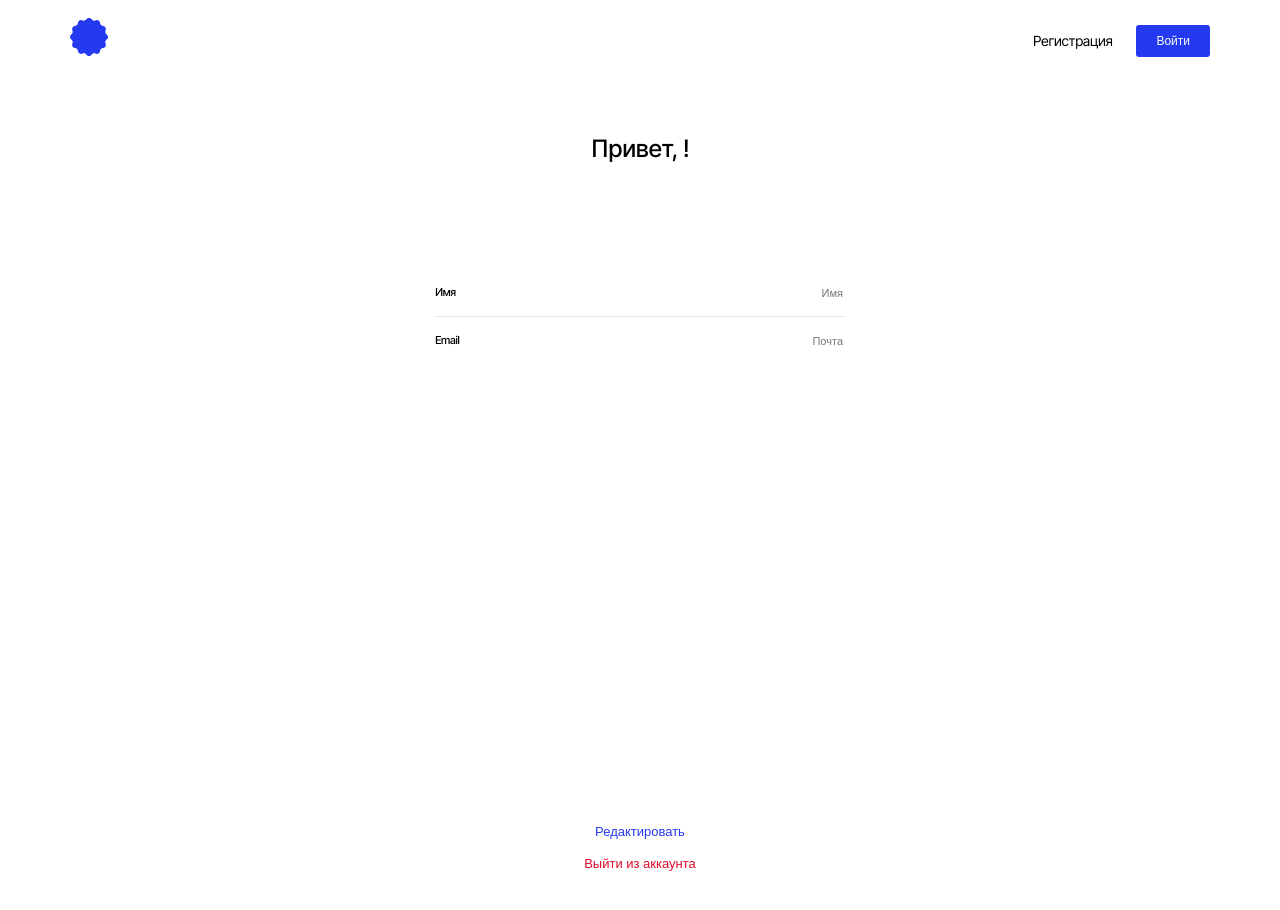
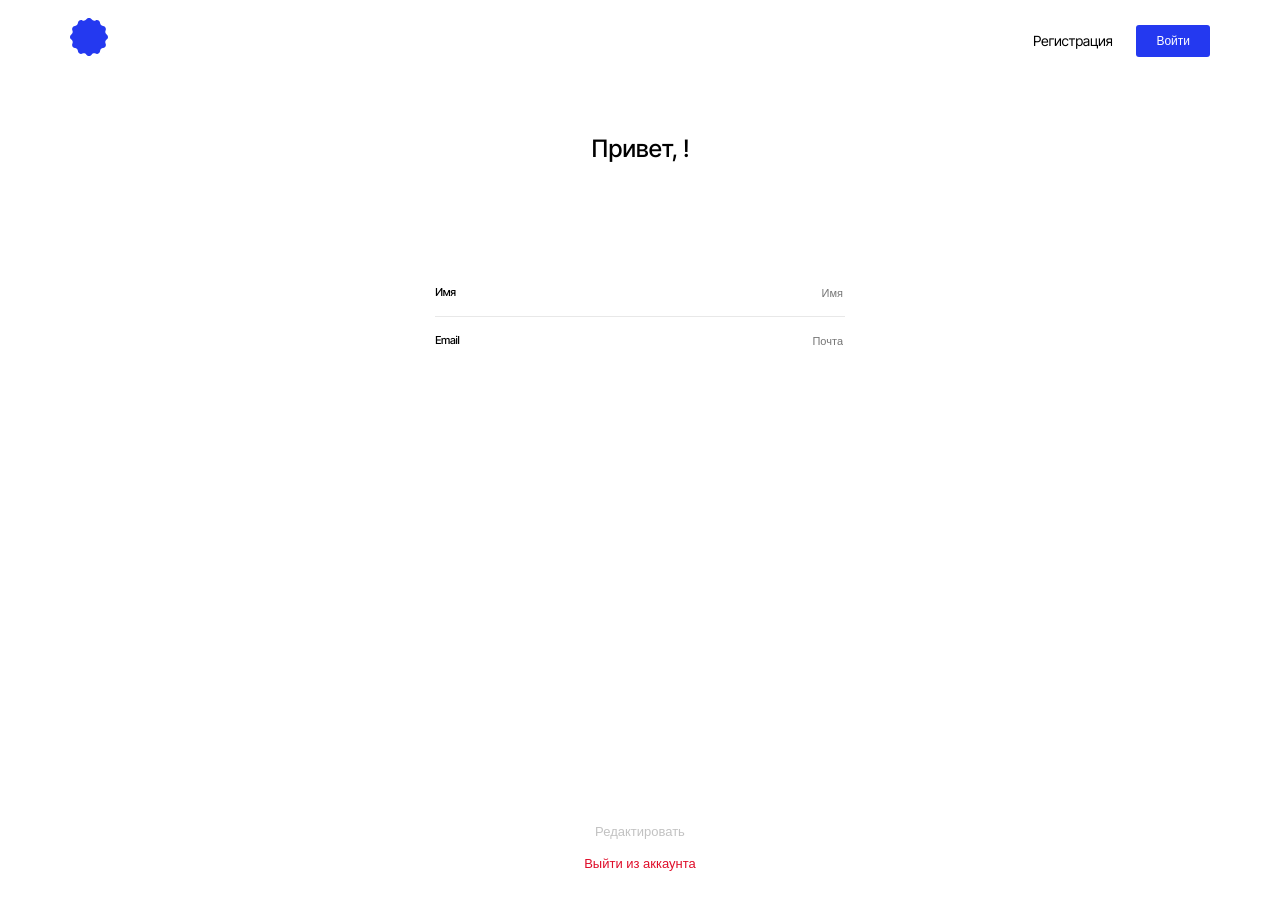
Before and after one commit to tatkuptcova/movies-explorer-frontend, a React (Create React App) app: page /profile in a window 1280 px wide. Built offline with nearby package versions, Linux system fonts and the light colour scheme; no server answers; sample sign-in values are in the browser's storage.

Commit message:
recent edits

```diff
--- a/src/components/App/App.jsx
+++ b/src/components/App/App.jsx
@@ -34,7 +34,7 @@ import {
   SERVERERROR,
   AUTHERROR,
   DEFAULTRAILER,
-  DEFAULTIMAGE
+  DEFAULTIMAGE,
 } from '../../utils/config';
 
 function App() {
@@ -105,7 +105,7 @@ function App() {
           console.log('error 500');
         });
     }
-  }, []);
+  }, [isLoggedIn]);
 
 
   React.useEffect(() => {
@@ -147,7 +147,8 @@ function App() {
 
   function onLogin(email, password) {
     getBeatMovies();
-    auth.login(email, password)
+    auth
+      .login(email, password)
       .then((res) => {
         localStorage.setItem('jwt', res.token);
         setIsLoggedIn(true);
@@ -158,7 +159,7 @@ function App() {
           setIsLoginError(AUTHERROR);
         }
         console.log(err);
-      });
+    });
   }
 
   function getBeatMovies() {
@@ -192,6 +193,7 @@ function App() {
 
     if (array === beatFilmsArray) {
       setIsSearching(true);
+      setIsSearchingSaved(false);
     } else if (array === savedMovies) {
       setIsSearchingSaved(true);
     }
@@ -282,6 +284,9 @@ function App() {
           );
           setSavedMovieIds((state) =>
             state.filter((id) => id !== movie.movieId)
+          );
+          setSearchResultSavedArray((state) =>
+            state.filter((item) => item.movieId !== movie.movieId)
           );
         }
       })
--- a/src/components/Login/Login.jsx
+++ b/src/components/Login/Login.jsx
@@ -54,7 +54,8 @@ function Login({ onLogin, isLoginError }) {
             required
           />
           <p className="login__input-error">
-            {errors.email?.type === 'required' && 'Это обязательное поле'}
+            {errors.email?.type === 'required' &&
+              'Это обязательное поле'}
             {errors.email?.type === 'pattern' &&
               'Почта должна соответствовать почте'}
           </p>
--- a/src/components/Profile/Profile.css
+++ b/src/components/Profile/Profile.css
@@ -99,7 +99,7 @@
 }
 
 .profile__form-button_disabled {
-  color: #2439F0;
+  color: #c2c2c2;
   cursor: initial;
 }
 
```
